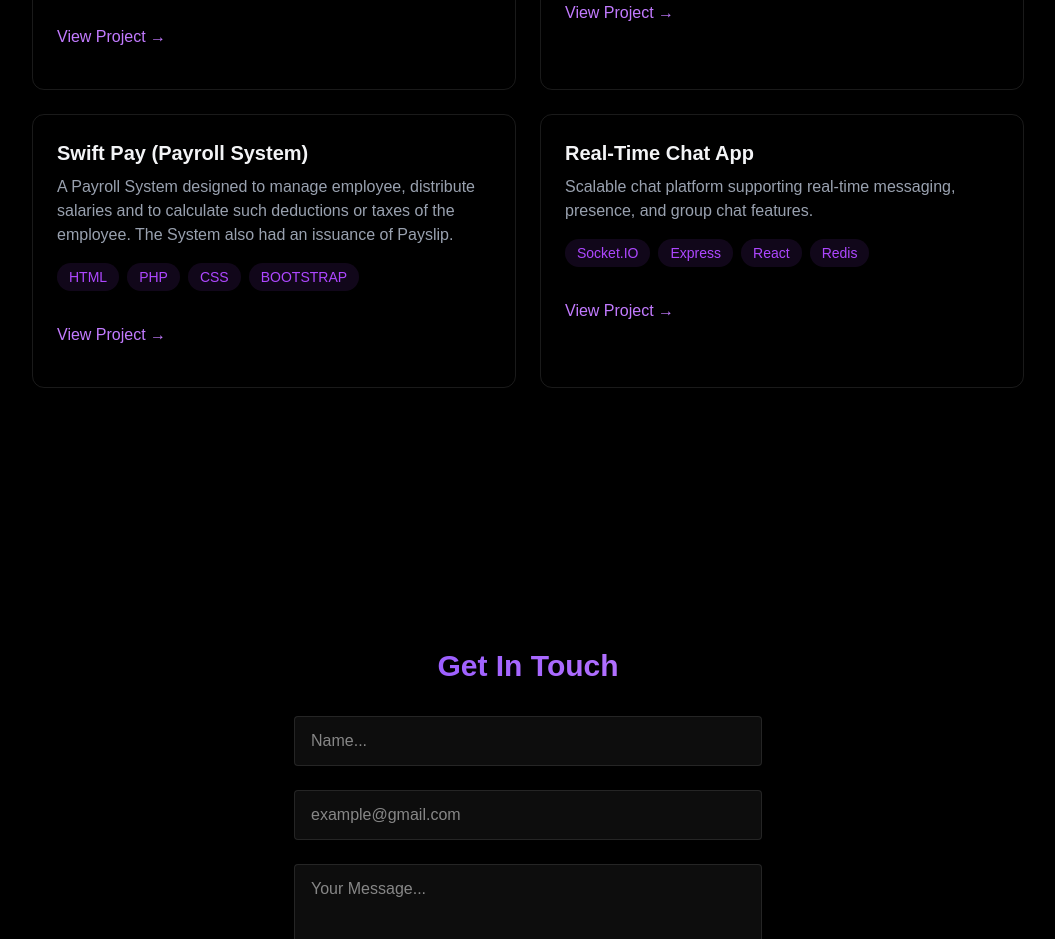
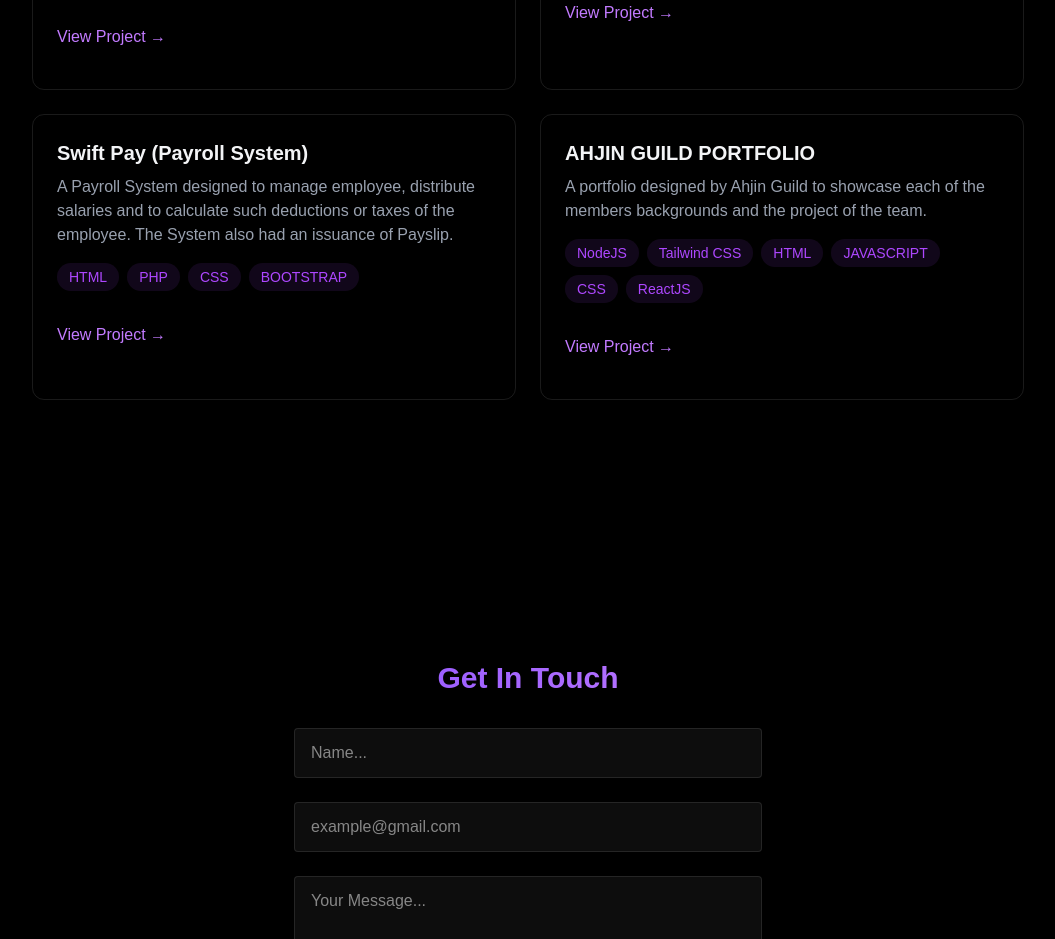
Before and after one commit to Gerandy/ahjin, a React app: page / in a window 1280 px wide. Shown: the part 6000-6939 px from the top of the page, without its empty margins (112-1167 px from the left). Built offline with nearby package versions, Linux system fonts and the light colour scheme; the HTML template or start-up script is replaced by a standard one.

Commit message:
ahjin portfolio project added

```diff
--- a/src/components/MobileMenu.jsx
+++ b/src/components/MobileMenu.jsx
@@ -29,7 +29,7 @@ export const MobileMenu = ({menuOpen, setMenuOpen}) => {
         `}>
                     Home
                   </a>
-                  <a href="#About"
+                  <a href="#about"
                   onClick={() => setMenuOpen(false)}
                   className={`text-2xl font-semibold text-white my-4 transform transition-transform duration-300
                               transition relative overflow-hidden hover:-translate-y-1.5 hover:shadow-[0_0_15px_rgba(59, 130, 246, 0.4)]
@@ -40,7 +40,7 @@ export const MobileMenu = ({menuOpen, setMenuOpen}) => {
             `}>
                     About
                   </a>
-                  <a href="#Project"
+                  <a href="#projects"
                   onClick={() => setMenuOpen(false)}
                   className={`text-2xl font-semibold text-white my-4 transform transition-transform duration-300
                               transition relative overflow-hidden hover:-translate-y-1.5 hover:shadow-[0_0_15px_rgba(59, 130, 246, 0.4)]
@@ -51,7 +51,7 @@ export const MobileMenu = ({menuOpen, setMenuOpen}) => {
             `}>
                     Project
                   </a>
-                  <a href="#Contacts"
+                  <a href="#contact"
                   onClick={() => setMenuOpen(false)}
                   className={`text-2xl font-semibold text-white my-4 transform transition-transform duration-300
                               transition relative overflow-hidden hover:-translate-y-1.5 hover:shadow-[0_0_15px_rgba(59, 130, 246, 0.4)]
--- a/src/components/sections/Projects.jsx
+++ b/src/components/sections/Projects.jsx
@@ -126,13 +126,12 @@ export const Projects = () => {
               transition-all
             "
             >
-              <h3 className="text-xl font-bold mb-2">Real-Time Chat App</h3>
+              <h3 className="text-xl font-bold mb-2">AHJIN GUILD PORTFOLIO</h3>
               <p className="text-gray-400 mb-4">
-                Scalable chat platform supporting real-time messaging, presence,
-                and group chat features.
+                A portfolio designed by Ahjin Guild to showcase each of the members backgrounds and the project of the team.
               </p>
               <div className="flex flex-wrap gap-2 mb-4">
-                {["Socket.IO", "Express", "React", "Redis"].map((tech, key) => (
+                {["NodeJS","Tailwind CSS","HTML","JAVASCRIPT","CSS","ReactJS"].map((tech, key) => (
                   <span
                     key={key}
                     className="
--- a/src/index.css
+++ b/src/index.css
@@ -1,7 +1,7 @@
 @import "tailwindcss";
 
 html,
-body {
+body{
   margin: 0;
   padding: 0;
   font-family: "Space Grotesk", sans-serif;
```
